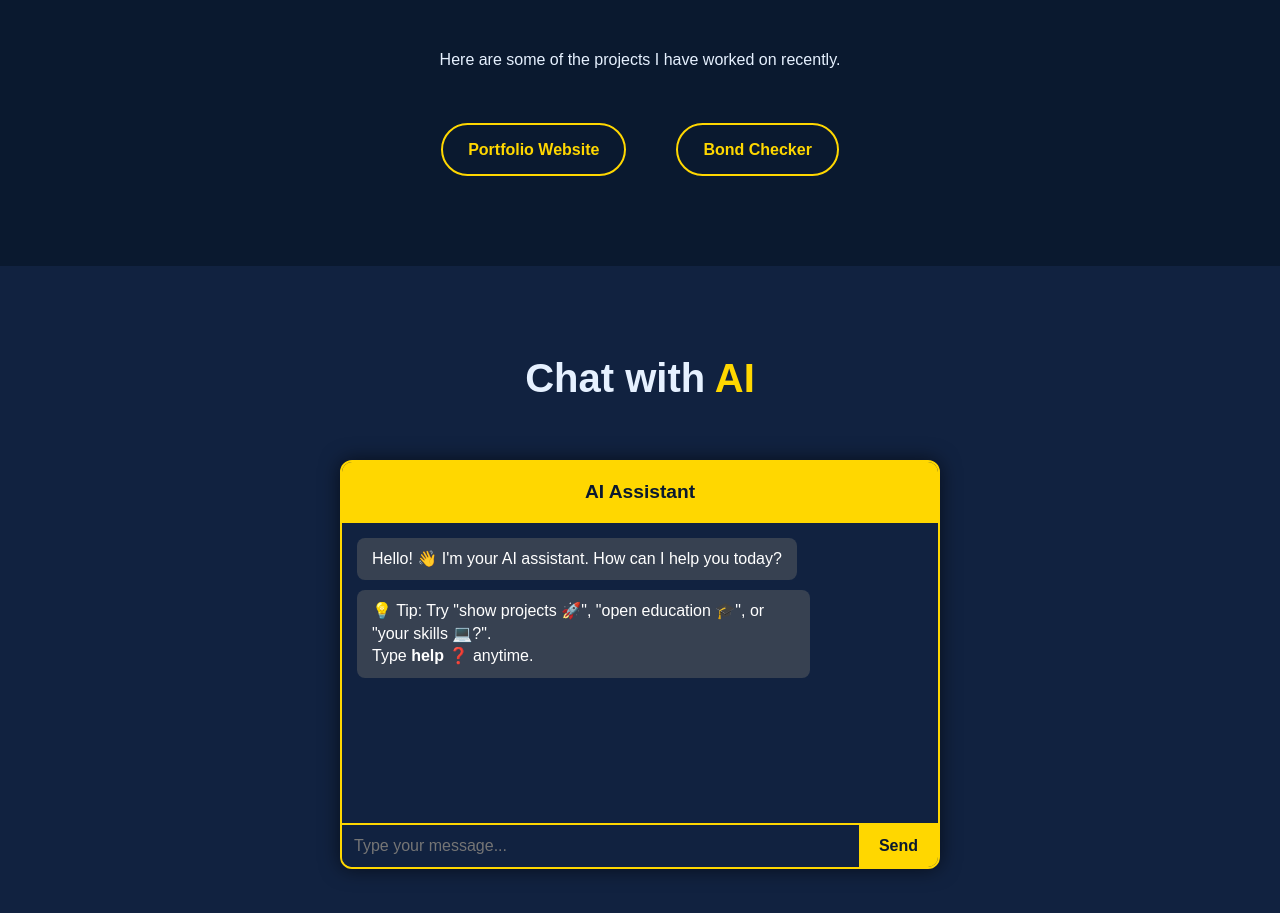
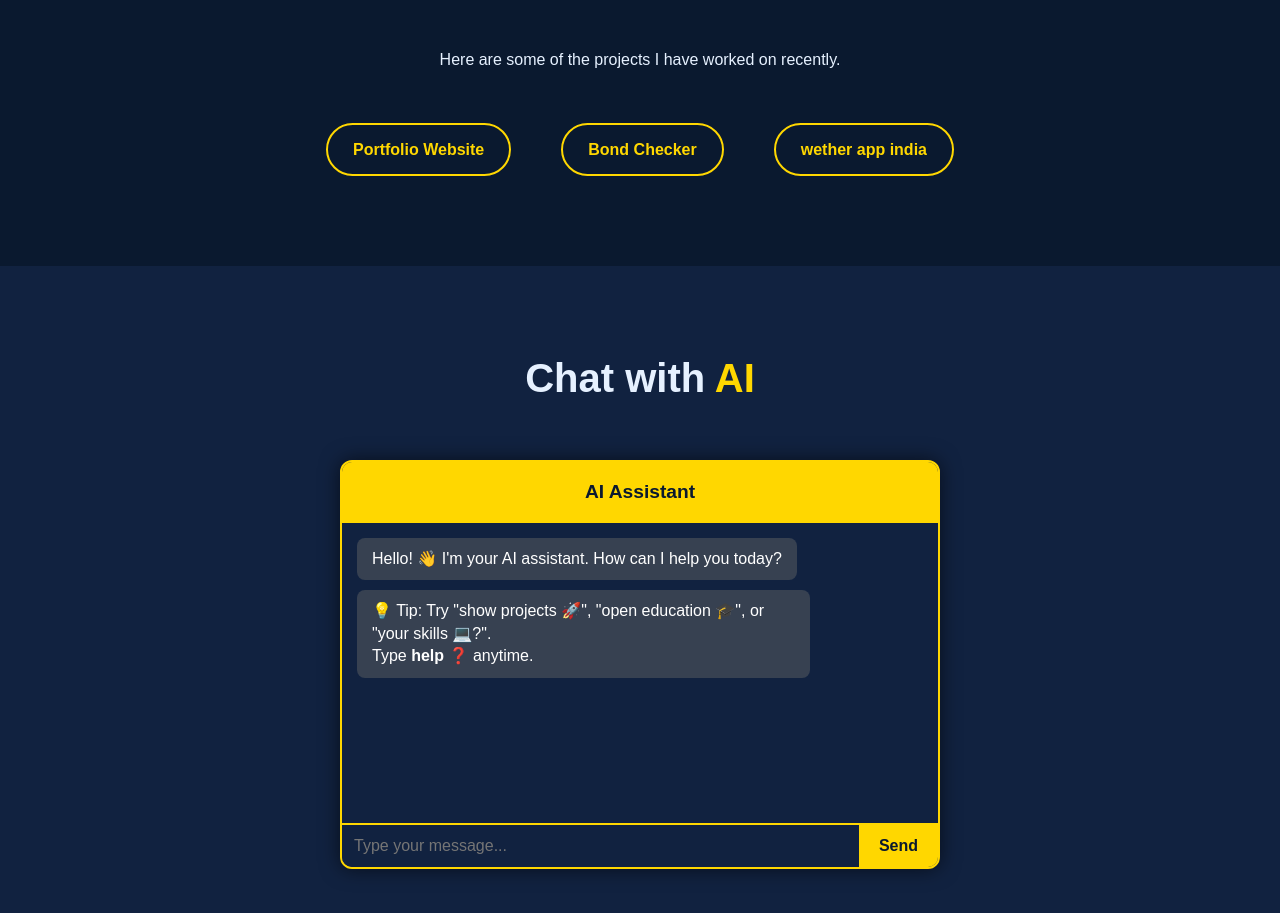
Before and after one commit to jayrajsinh33/http-jayrajsinh.github.io, a plain HTML site: page home.html in a window 1280 px wide. Shown: the part 3186-4099 px from the top of the page. Drawn offline with Linux system fonts and the light colour scheme.

Commit message:
Update home.html

```diff
--- a/home.html
+++ b/home.html
@@ -807,6 +807,9 @@
         <a href="#" class="project-link">Portfolio Website</a>
         <a href="https://jayrajsinh33.github.io/FRIENDSHIP-BOND-CHEKER/"
            target="_blank" class="project-link">Bond Checker</a>
+        <a href="https://gwmitro.github.io/weather-check/"
+           target="_blank" class="project-link">wether app india</a>
+
       </div>
     </div>
   </section>
```
